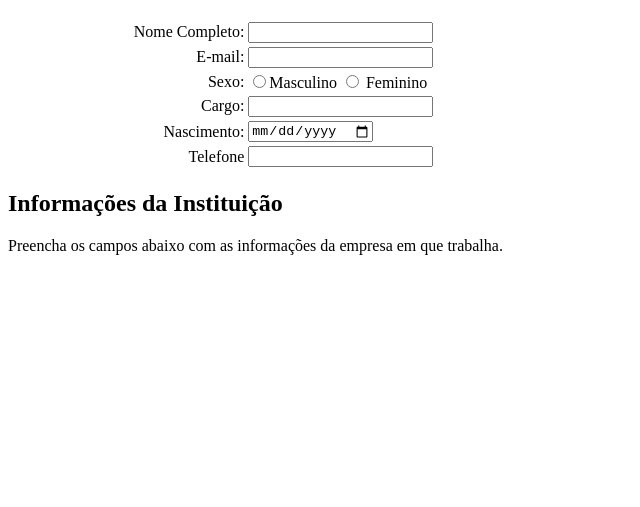
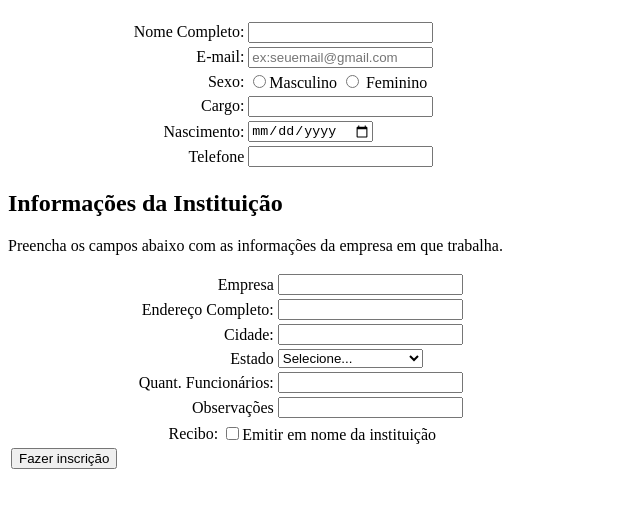
Before and after one commit to willMateus/aprendendo, a plain HTML site: page escricao.html in a window 1280 px wide. Shown: the part 61-568 px from the top of the page, without its empty margins (0-640 px from the left). Drawn offline with Linux system fonts and the light colour scheme.

Commit message:
atualizacao

```diff
--- a/escricao.html
+++ b/escricao.html
@@ -5,6 +5,7 @@
     <meta http-equiv="X-UA-Compatible" content="IE=edge">
     <meta name="viewport" content="width=device-width, initial-scale=1.0">
     <title>Escrição</title>
+
 </head>
 <body>
     <h1>Escrição para ser meu amigo(a)</h1>
@@ -18,7 +19,8 @@
     <tr>
         <td style="text-align:right">E-mail:</td>
         <td>
-            <input type="email" name="E-mail">
+            <input type="email" name="E-mail"
+            placeholder="ex:seuemail@gmail.com">
         </td>
     </tr>
     <tr>
@@ -49,5 +51,85 @@
  </table>
  <h2>Informações da Instituição</h2>
  <p>Preencha os campos abaixo com as informações da empresa em que trabalha.</p>
+ <table style="width: 50%; margin; 0 auto">
+    <tr>
+        <td style="text-align:right">Empresa</td>
+        <td>
+            <input type="text" name="Empresa">
+        </td>
+    </tr>
+    <tr>
+        <td style="text-align:right">Endereço Completo:</td>
+        <td>
+            <input type="text" name="Endereço">
+        </td>
+     </tr>
+     <tr>
+        <td style="text-align:right">Cidade:</td>
+        <td>
+            <input type="text" name="Cidade">
+        </td>
+    </tr>
+    <tr>
+        <td style="text-align:right">Estado</td>
+        <td>
+            <select name="Estado">
+                <option selected disabled>Selecione...</option>
+                <option value="AC">Acre</option>
+                <option value="AL">Alagoas</option>
+                <option value="AP">Amapá</option>
+                <option value="AM">Amazonas</option>
+                <option value="BA">Bahia</option>
+                <option value="CE">Ceará</option>
+                <option value="DF">Distrito Federal</option>
+                <option value="ES">Espírito Santo</option>
+                <option value="GO">Goiás</option>
+                <option value="MA">Maranhão</option>
+                <option value="MT">Mato Grosso</option>
+                <option value="MS">Mato Grosso do SUl</option>
+                <option value="MG">Minas Gerais</option>
+                <option value="PA">Pará</option>
+                <option value="PB">Paraíba</option>
+                <option value="PR">Paraná</option>
+                <option value="PE">Pernanbuco</option>
+                <option value="PI">Piauí</option>
+                <option value="RJ">Rio de Janeiro</option>
+                <option value="RN">Rio Grande do Norte</option>
+                <option value="RS">Rio Grande do Sul</option>
+                <option value="RO">Rondônia</option>
+                <option value="RR">Roraima</option>
+                <option value="SC">Santa Catarina</option>
+                <option value="SP">São Paulo</option>
+                <option value="SE">Sergipe</option>
+                <option value="TO">Tocantins</option>
+            </select>
+        </td>
+    </tr>
+    <tr>
+        <td style="text-align:right">Quant. Funcionários:</td>
+        <td>
+            <input type="text" name="funcionários">
+        </td>
+    </tr>
+    <tr>
+        <td style="text-align:right">Observações</td>
+        <td>
+            <input type="text" name="Observações">
+        </td>
+    </tr>
+ </table>
+ <table style="width: 50%; margin; 0 auto">
+    <tr>
+        <td style="text-align:right">Recibo:</td>
+        <td>
+            <input type="checkbox" name="Recibo">Emitir em nome da instituição
+        </td>
+    </tr>
+    <tr>
+        <td>
+        <input type="submit" value="Fazer inscrição">
+        </td>
+    </tr>
+ </table>
 </body>
 </html>
```
